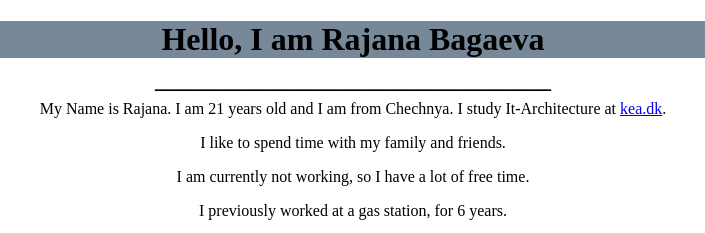
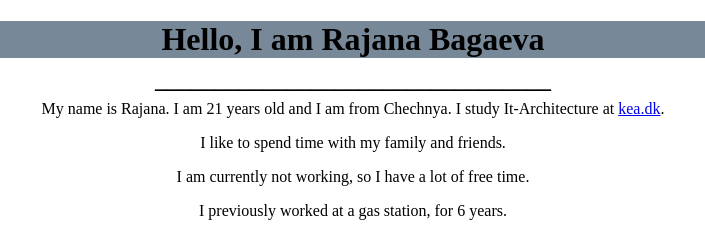
Before and after one commit to Rxyxna/Portfolio, a plain HTML site: page index.html in a window 1280 px wide. Shown: the top 233 px of the page, 287-992 px from the left. Drawn offline with Linux system fonts and the light colour scheme.

Commit message:
Fixed some mistakes

```diff
--- a/index.html
+++ b/index.html
@@ -20,7 +20,7 @@
   <center><h2 id="line">_________________________________</h2></center>
 
 
-  <center><p id="p1">My Name is Rajana. I am 21 years old and I am from Chechnya. I study It-Architecture
+  <center><p id="p1">My name is Rajana. I am 21 years old and I am from Chechnya. I study It-Architecture
   at <a href="http://kea.dk" target="_blank" rel="noopener noreferrer">kea.dk</a>.</p></center>
 
 
```
